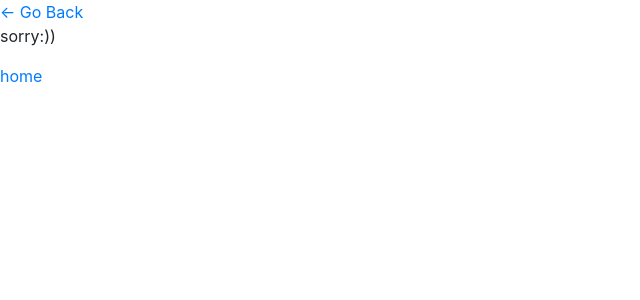
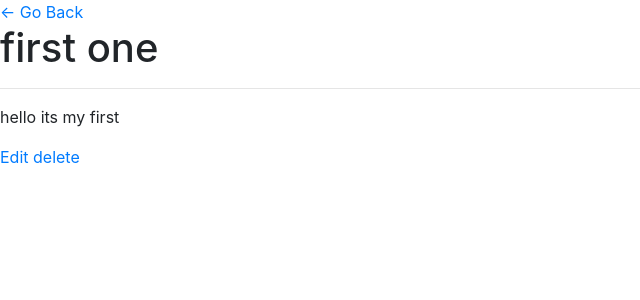
Before and after one commit to javadnr/simple-todo-app, a Django app: page /1/detail/ in a window 1280 px wide. Shown: the top 300 px of the page, without its empty margins (0-640 px from the left). Run offline with Django 4.2, Linux system fonts and the light colour scheme; data comes from the database, SQL or seed files in the repository; some libraries are stand-ins or nearby versions.

Commit message:
simple CRUD app created

```diff
--- a/templates/base.html
+++ b/templates/base.html
@@ -1,14 +1,14 @@
 <!doctype html>
 <html lang="en">
 <head>
-    <!-- Required meta tags -->
+
     <meta charset="utf-8">
     <meta name="viewport" content="width=device-width, initial-scale=1, shrink-to-fit=no">
 
-    <!-- Bootstrap CSS -->
+
     <link rel="stylesheet" href="https://maxcdn.bootstrapcdn.com/bootstrap/4.0.0/css/bootstrap.min.css" integrity="sha384-Gn5384xqQ1aoWXA+058RXPxPg6fy4IWvTNh0E263XmFcJlSAwiGgFAW/dAiS6JXm" crossorigin="anonymous">
 
-    <!--Font awesome icons -->
+
 	<link rel="stylesheet" href="https://use.fontawesome.com/releases/v5.8.2/css/all.css" integrity="sha384-oS3vJWv+0UjzBfQzYUhtDYW+Pj2yciDJxpsK1OYPAYjqT085Qq/1cq5FLXAZQ7Ay" crossorigin="anonymous">
 
     <title>{% block title %} {% endblock %} </title>
--- a/templates/detail.html
+++ b/templates/detail.html
@@ -5,7 +5,7 @@
 <div class="header-bar">
     <a href="{% url 'list' %}">&#8592; Go Back</a>
 </div>
-{% if user.is_authenticated and post.created_by == user %}
+
     <h1>{{post.title}}</h1>
     <hr>
     <p>{{post.body}}</p>
@@ -13,8 +13,4 @@
     <a href="{% url  'post_update' post.id %}">Edit</a>
     <a href="{% url  'post_delete' post.id %}">delete</a>
 
-    {%else%}
-    <p>sorry:)) </p>
-    <a href="{% url  'list'  %}">home</a>
-    {%endif%}
 {% endblock content %}
```
